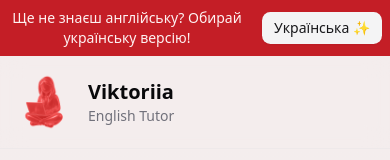
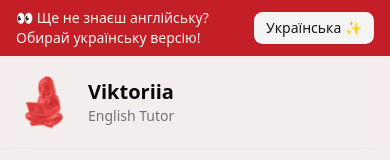
Before and after one commit to serhiidankovych/english-tutor, a Next.js app: page /en in a window 390 px wide. Shown: the top 160 px of the page. Built offline with nearby package versions, Linux system fonts and the light colour scheme.

Commit message:
feat: improve announcement bar layout for mobile screens

```diff
--- a/src/components/announcement-bar.tsx
+++ b/src/components/announcement-bar.tsx
@@ -19,10 +19,8 @@ export default function AnnouncementBar() {
 
   return (
     <div className="bg-primary text-primary-foreground">
-      <div className="container mx-auto flex items-center justify-center gap-x-4 p-2 text-center text-sm">
-        <p>
-          <span className="hidden sm:inline text-lg">👀</span> {t("message")}
-        </p>
+      <div className="container mx-auto flex items-center justify-center gap-2 py-2 px-4 text-sm">
+        <p>👀 {t("message")}</p>
         <Button variant="secondary" size="sm" onClick={handleLanguageSwitch}>
           {t("buttonText")}
         </Button>
```
